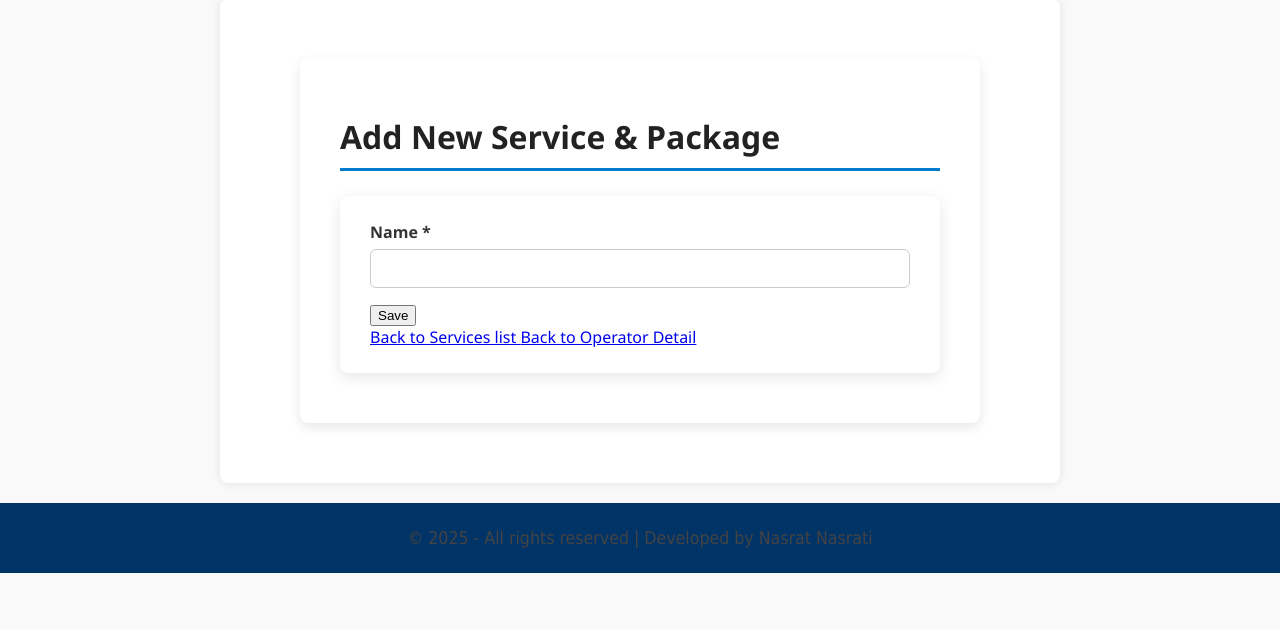
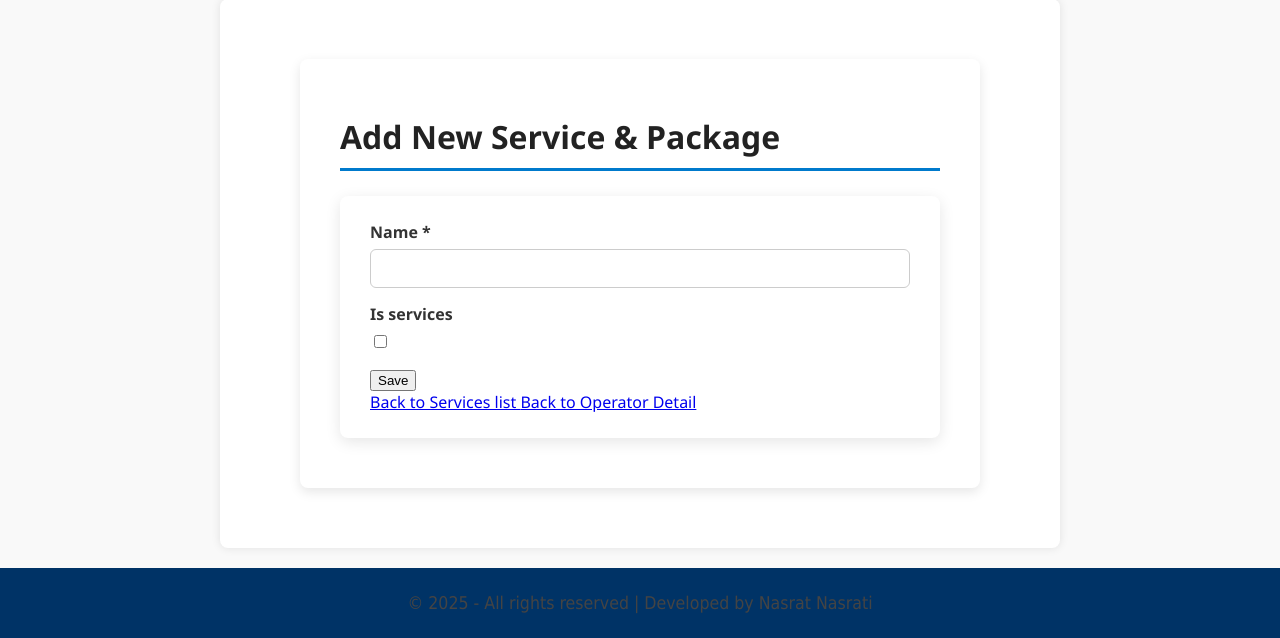
Before and after one commit to Nasrat-Nasrati/AfgNetworkApp, a Django app: page /operators/1/service-packages/create/ in a window 1280 px wide. Shown: the part 171-809 px from the top of the page. Before the commit the page ends 744 px from the top, so only its background shows below. Run offline with Django 5.2, Linux system fonts and the light colour scheme; some libraries are stand-ins or nearby versions.

Commit message:
add the the field if is_services in the services model

```diff
--- a/AfgNetwors/admin.py
+++ b/AfgNetwors/admin.py
@@ -10,9 +10,9 @@ class OperatorAdmin(admin.ModelAdmin):
 
 @admin.register(ServicePackage)
 class ServicePackageAdmin(admin.ModelAdmin):
-    list_display = ('name', 'operator')
+    list_display = ('name', 'operator','is_services')
     list_filter = ('operator',)
-    search_fields = ('name',)
+    search_fields = ('name','is_services')
 
 
 @admin.register(Package)
--- a/AfgNetwors/models.py
+++ b/AfgNetwors/models.py
@@ -12,6 +12,7 @@ class Operator(models.Model):
 
 class ServicePackage(models.Model):
     name = models.CharField(max_length=100)
+    is_services = models.BooleanField(default=False)
     operator = models.ForeignKey(Operator, on_delete=models.CASCADE, related_name='services')
 
     def __str__(self):
--- a/AfgNetwors/templates/AfgNetwors/servicepackage_detail.html
+++ b/AfgNetwors/templates/AfgNetwors/servicepackage_detail.html
@@ -6,6 +6,7 @@
 <h2>Service && Package Details of: {{ object.name }}</h2>
 
 <p><strong>Sevices && Package Name:</strong> {{ object.name }}</p>
+<p><strong>Is_services:</strong> {{ object.is_services }}</p>
 <p><strong>Operator:</strong> {{ object.operator.name }}</p>
 
 <div class="action-links">
--- a/AfgNetwors/views.py
+++ b/AfgNetwors/views.py
@@ -50,6 +50,7 @@ class OperatorDelete(DeleteView):
 # ===============================
 class ServicePackageList(ListView):
     model = ServicePackage
+    fields = ['name', 'is_services']
     template_name = 'AfgNetwors/servicepackage_list.html'
 
     def get_queryset(self):
@@ -63,7 +64,7 @@ class ServicePackageList(ListView):
 
 class ServicePackageCreate(CreateView):
     model = ServicePackage
-    fields = ['name']
+    fields = ['name','is_services']
     template_name = 'AfgNetwors/servicepackage_form.html'
 
     def form_valid(self, form):
@@ -86,7 +87,7 @@ class ServicePackageDetail(DetailView):
 
 class ServicePackageUpdate(UpdateView):
     model = ServicePackage
-    fields = ['name']
+    fields = ['name','is_services']
     template_name = 'AfgNetwors/servicepackage_form.html'
 
     def get_success_url(self):
@@ -305,7 +306,6 @@ class PackageDetailDelete(DeleteView):
 
 
 # Updated ViewSets for API (DRF)
-list
 
 
 class OperatorViewSet(viewsets.ModelViewSet):
```
Also changed, not shown: AfgNetwors/migrations/0009_servicepackage_is_services.py (added).
